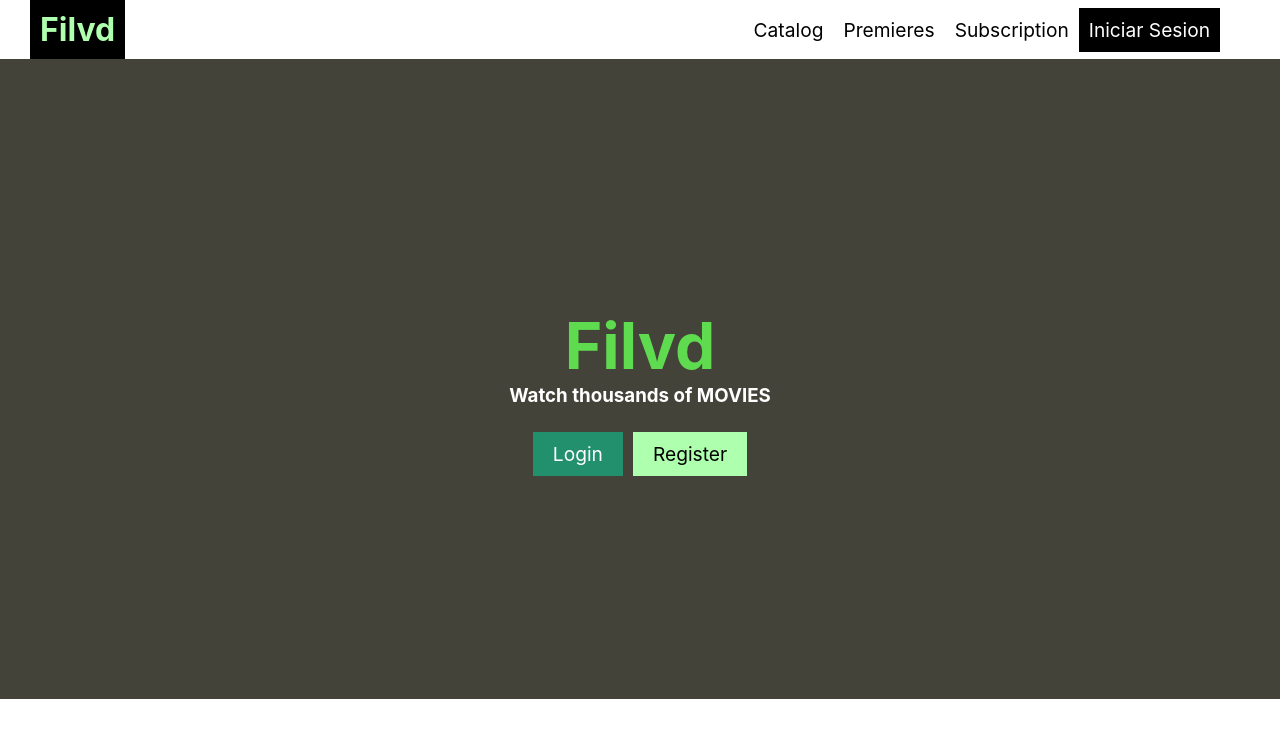
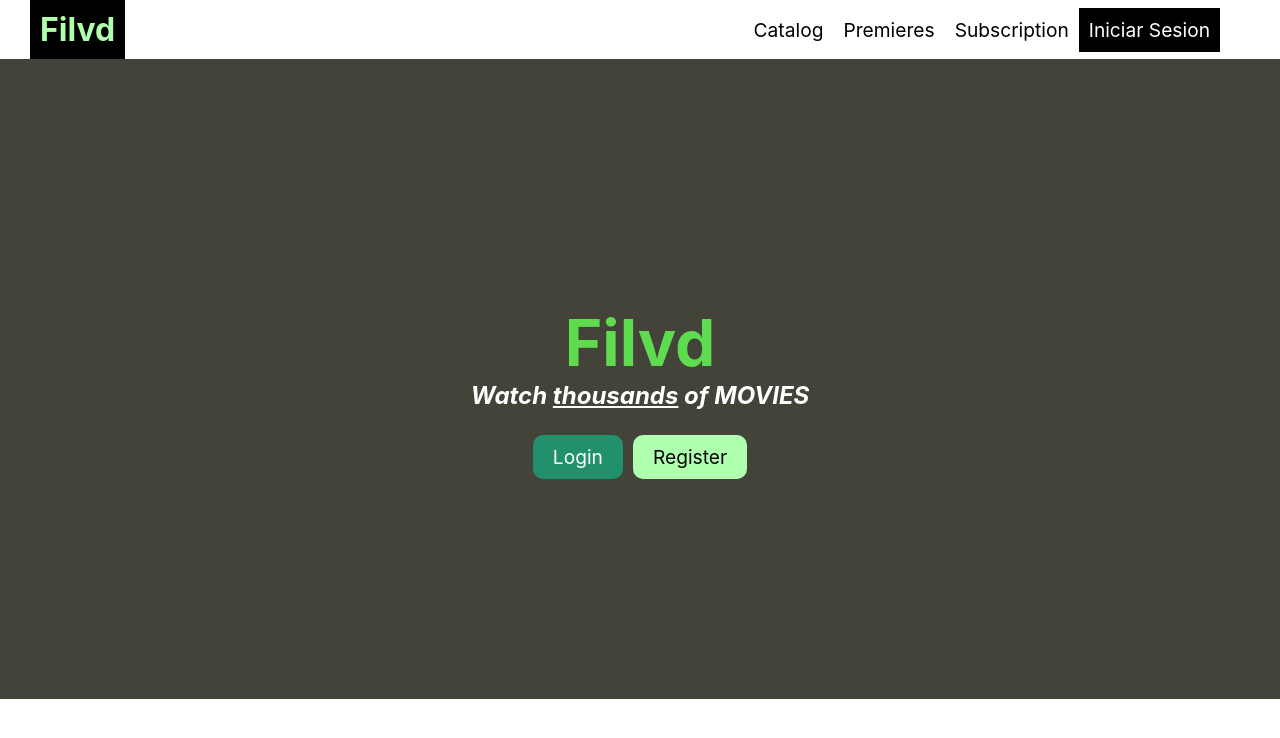
Before and after one commit to alxmcr/react-filvd, a React (Create React App) app: page / in a window 1280 px wide. Shown: the top 738 px of the page. Built offline with nearby package versions, Linux system fonts and the light colour scheme.

Commit message:
* Working with CSS styles

```diff
--- a/src/components/Banner/Banner.css
+++ b/src/components/Banner/Banner.css
@@ -20,6 +20,7 @@
 }
 
 .banner__link {
+    border-radius: 10px;
     color: black;
     display: block;
     font-size: 1.2rem;
--- a/src/components/Banner/Banner.jsx
+++ b/src/components/Banner/Banner.jsx
@@ -5,7 +5,7 @@ export default function Banner() {
     return <main className="banner">
         <div className="banner__brand">
             <h1 className="banner__title">Filvd</h1>
-            <h3 className="banner__subtitle">Watch thousands of MOVIES</h3>
+            <h2 className="banner__subtitle"><i>Watch <u>thousands</u> of MOVIES</i></h2>
         </div>
         <div className="banner__actions">
             <a href="/login" className="banner__link banner__link--secondary">Login</a>
```
